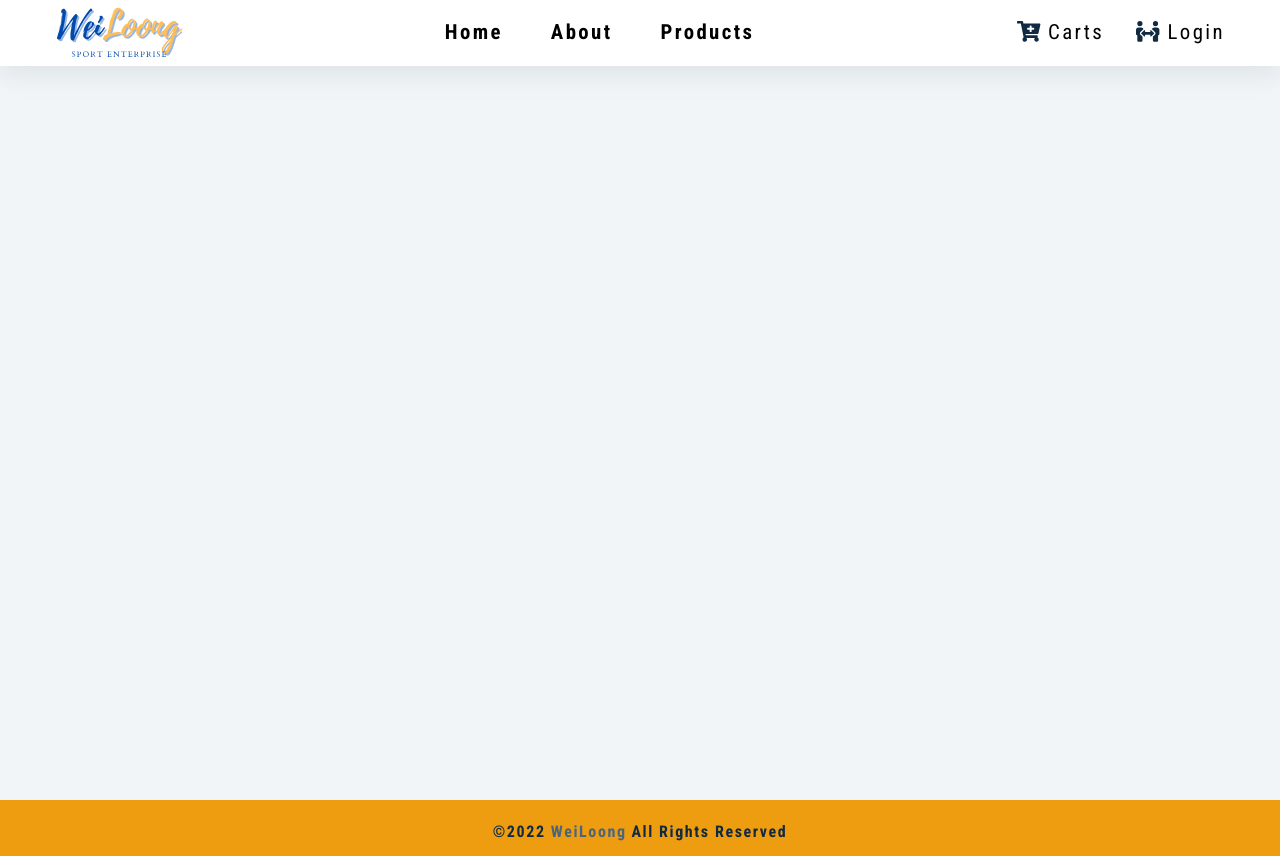
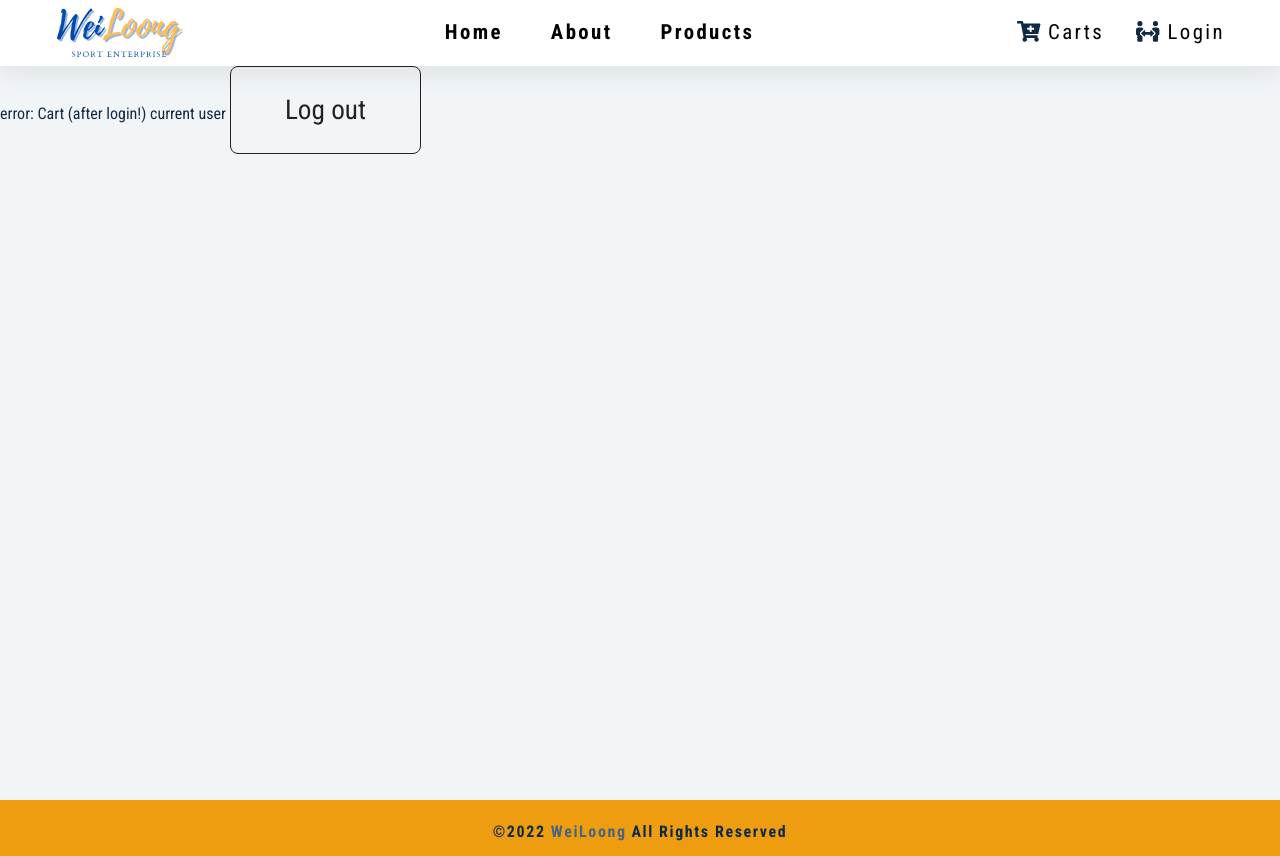
Before and after one commit to nganweiloong/my-sport-store, a React (Create React App) app: page /cart in a window 1280 px wide. Built offline with nearby package versions, Linux system fonts and the light colour scheme; no server answers.

Commit message:
updated nav bar and added no found page for incorrect path

```diff
--- a/src/Component/MissionVision.js
+++ b/src/Component/MissionVision.js
@@ -9,7 +9,6 @@ import {
 import { mvv } from "./mission-vision-values";
 
 function MissionVision() {
-  console.log(mvv);
   return (
     <div className="container-background-2">
       <div className="shop-info-container">
--- a/src/Component/Nav.js
+++ b/src/Component/Nav.js
@@ -6,8 +6,10 @@ import {
   faCartPlus,
   faPeopleArrows,
 } from "@fortawesome/free-solid-svg-icons";
+import { useAuth } from "../context/AuthContext";
 
 function Nav() {
+  const { currentUser, logout } = useAuth();
   return (
     <header>
       <div className="navbar">
@@ -36,7 +38,14 @@ function Nav() {
             </div>
             <div>
               <FontAwesomeIcon icon={faPeopleArrows} />
-              <Link to="/login">Login</Link>
+              {currentUser ? (
+                <div>
+                  {currentUser?.email}
+                  <button onClick={logout}>logout</button>
+                </div>
+              ) : (
+                <Link to="/login">Login</Link>
+              )}
             </div>
           </div>
         </div>
--- /dev/null
+++ b/src/Component/Pages/CartPage.js
@@ -0,0 +1,32 @@
+import React, { useState } from "react";
+import { useNavigate } from "react-router-dom";
+import { useAuth } from "../../context/AuthContext";
+
+function CartPage() {
+  const [errorMsg, setErrorMsg] = useState("");
+  const { currentUser, logout } = useAuth();
+  const navigate = useNavigate();
+  async function handleLogout() {
+    setErrorMsg("");
+    try {
+      await logout();
+      // navigate("/");
+    } catch {
+      setErrorMsg("Failed to logout");
+    }
+  }
+
+  console.log("running cart");
+
+  return (
+    <div>
+      <span>error: {errorMsg && <h1>{errorMsg}</h1>}</span>
+      Cart (after login!) current user {currentUser?.email}
+      <button className="btn-shop" onClick={handleLogout}>
+        Log out
+      </button>
+    </div>
+  );
+}
+
+export default CartPage;
--- a/src/Component/Pages/Login.js
+++ b/src/Component/Pages/Login.js
@@ -1,5 +1,5 @@
 import React, { useState } from "react";
-import { Link } from "react-router-dom";
+import { Link, useNavigate } from "react-router-dom";
 import { useAuth } from "../../context/AuthContext";
 
 function Login() {
@@ -9,6 +9,7 @@ function Login() {
   const [successMsg, setSuccessMsg] = useState("");
   const [loading, setLoading] = useState(false);
   const { login, currentUser } = useAuth();
+  const navigate = useNavigate();
 
   async function handleLogin(e) {
     e.preventDefault();
@@ -16,6 +17,7 @@ function Login() {
       setErrorMsg("");
       setLoading(true);
       await login(email, password);
+      navigate("/cart");
     } catch {
       setErrorMsg("Failed to login");
     }
--- /dev/null
+++ b/src/Component/Pages/NoFound.js
@@ -0,0 +1,11 @@
+import React from "react";
+
+function NoFound() {
+  return (
+    <div>
+      <h1>No found!</h1>
+    </div>
+  );
+}
+
+export default NoFound;
--- a/src/MainComponent.js
+++ b/src/MainComponent.js
@@ -12,6 +12,8 @@ import About from "./Component/About";
 import Product from "./Component/Product/Product";
 import Login from "./Component/Pages/Login";
 import Signup from "./Component/Pages/Signup";
+import CartPage from "./Component/Pages/CartPage";
+import NoFound from "./Component/Pages/NoFound";
 
 function MainComponent() {
   return (
@@ -24,6 +26,8 @@ function MainComponent() {
           <Route path="/products" element={<Product />} />
           <Route path="/login" element={<Login />} />
           <Route path="/signup" element={<Signup />} />
+          <Route path="/cart" element={<CartPage />} />
+          <Route path="/:anyPages" element={<NoFound />} />
         </Routes>
       </div>
       <Footer />
--- a/src/context/AuthContext.js
+++ b/src/context/AuthContext.js
@@ -19,14 +19,21 @@ export function AuthProvider({ children }) {
   function login(email, password) {
     return auth.signInWithEmailAndPassword(email, password);
   }
+
+  function logout() {
+    return auth.signOut(auth);
+  }
+
   useEffect(() => {
     const unsubscribe = auth.onAuthStateChanged((user) => {
+      console.log("running authstate");
       setCurrentUser(user);
       setLoading(false);
     });
+
     return unsubscribe;
   }, []);
-  const value = { currentUser, signup, login };
+  const value = { currentUser, signup, login, logout };
   return (
     <AuthContext.Provider value={value}>
       {!loading && children}
```
